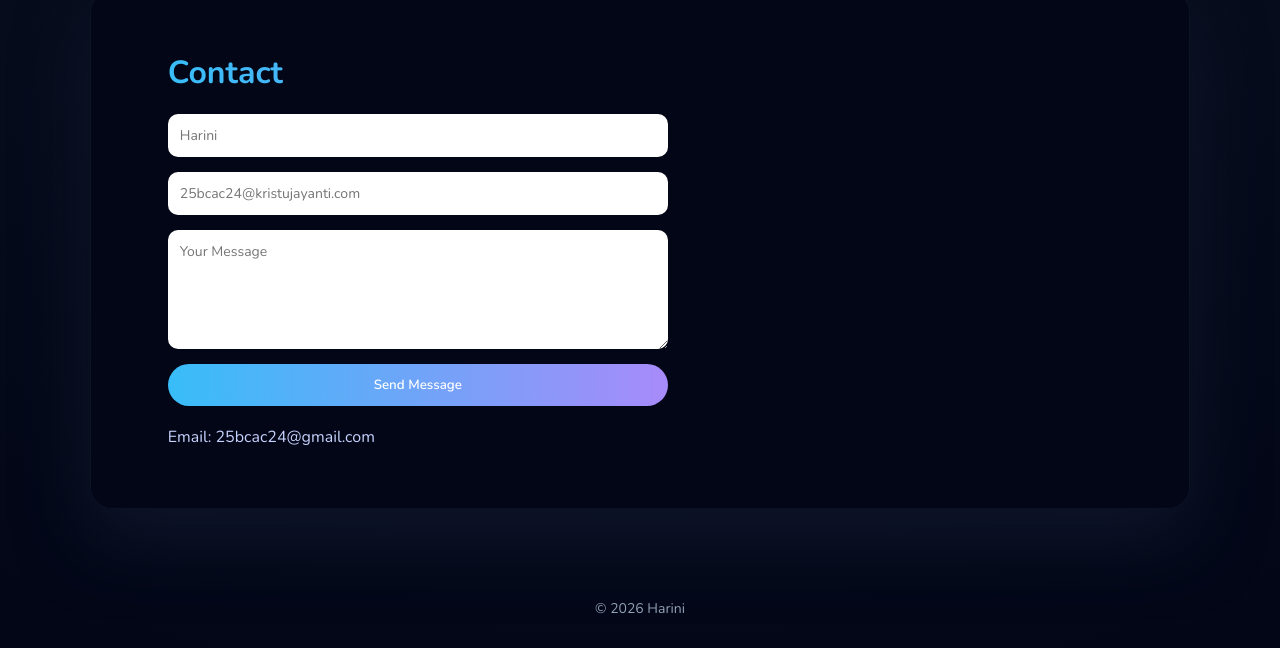
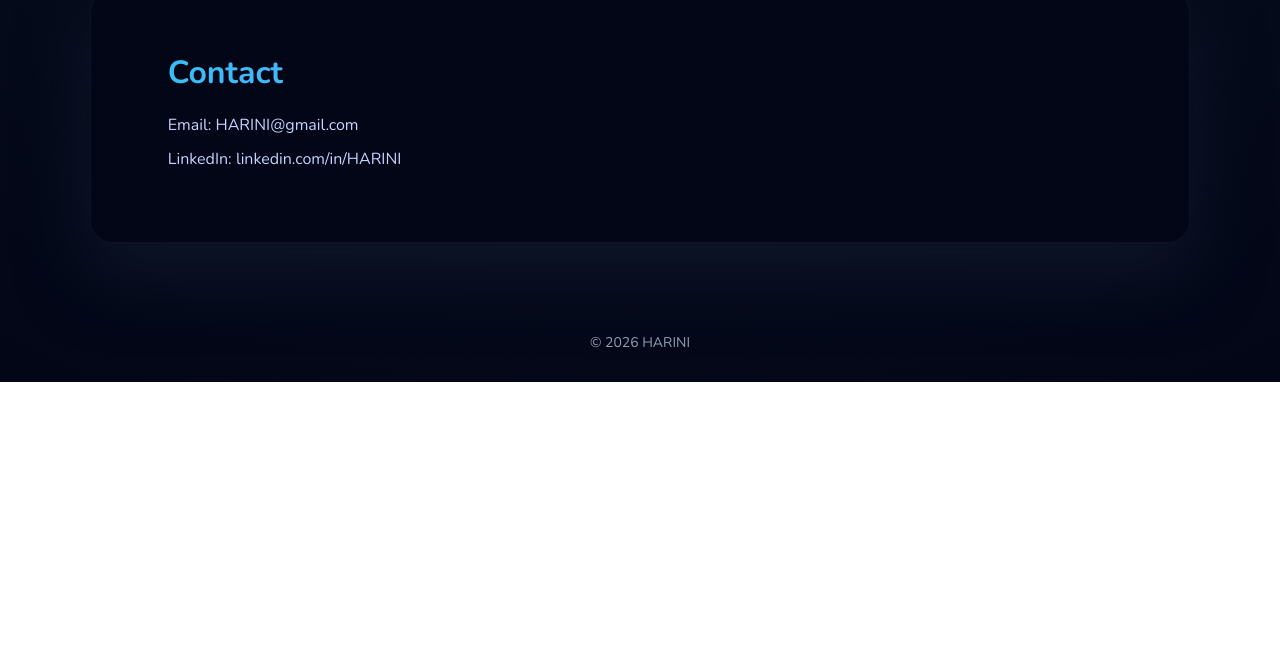
Before and after one commit to 25bcac24-harini/HARINI-WEBSITE, a plain HTML site: page index.html in a window 1280 px wide. Shown: the part 873-1521 px from the top of the page. After the commit the page ends 1255 px from the top, so only its background shows below. Drawn offline with nearby package versions, Linux system fonts and the light colour scheme.

Commit message:
Replace content of index.html with new portfolio

```diff
--- a/index.html
+++ b/index.html
@@ -3,7 +3,7 @@
 <head>
 <meta charset="UTF-8">
 <meta name="viewport" content="width=device-width, initial-scale=1.0">
-<title>Name | PORTFOLIO</title>
+<title>ROHITH CALEF.D</title>
 
 <link href="https://fonts.googleapis.com/css2?family=Nunito:wght@300;400;600;700&display=swap" rel="stylesheet">
 
@@ -119,41 +119,9 @@ section h2 {
   color: #cbd5f5;
 }
 
-/* CONTACT FORM */
-#contact form {
-  margin-top: 20px;
-  display: flex;
-  flex-direction: column;
-  gap: 15px;
-  max-width: 500px;
-}
-
-#contact input,
-#contact textarea {
-  padding: 12px;
-  border-radius: 10px;
-  border: none;
-  outline: none;
-  font-size: 14px;
-}
-
-#contact button {
-  padding: 12px;
-  border: none;
-  border-radius: 25px;
-  background: linear-gradient(90deg, #38bdf8, #a78bfa);
-  color: white;
-  font-weight: 600;
-  cursor: pointer;
-  transition: 0.3s;
-}
-
-#contact button:hover {
-  transform: scale(1.05);
-}
-
+/* CONTACT */
 #contact p {
-  margin-top: 20px;
+  margin-bottom: 12px;
   color: #c7d2fe;
 }
 
@@ -183,7 +151,7 @@ footer {
 
 <header>
   <nav class="navbar">
-    <h1>Name</h1>
+    <h1>HARINI</h1>
     <div class="nav-links">
       <a href="#about">About</a>
       <a href="#projects">Projects</a>
@@ -195,7 +163,7 @@ footer {
 <section id="about">
   <h2>About Me</h2>
   <p>
-    Hello, I’m Harini, Welcome to my personal website where I share my journey,
+    Hello, I’m HARINI Welcome to my personal website where I share my journey,
     skills, and interests.
   </p>
 </section>
@@ -211,24 +179,15 @@ footer {
 
 <section id="contact">
   <h2>Contact</h2>
-
-  <form id="contact-form" action="https://formspree.io/f/link" method="POST">
-    <input type="text" name="name" placeholder="Harini" required>
-    <input type="email" name="email" placeholder="25bcac24@kristujayanti.com" required>
-    <textarea name="message" rows="5" placeholder="Your Message" required></textarea>
-
-    <button type="submit">Send Message</button>
-  </form>
-
-  <p>Email: 25bcac24@gmail.com</p>
+  <p>Email: HARINI@gmail.com</p>
+  <p>LinkedIn: linkedin.com/in/HARINI</p>
 </section>
 
 <footer>
-  © 2026 Harini
+  © 2026 HARINI
 </footer>
 
 <script>
-/* SCROLL ANIMATION */
 const sections = document.querySelectorAll("section");
 const observer = new IntersectionObserver(entries => {
   entries.forEach(entry => {
@@ -239,34 +198,6 @@ const observer = new IntersectionObserver(entries => {
 }, { threshold: 0.2 });
 
 sections.forEach(section => observer.observe(section));
-
-/* FORM SUBMISSION */
-const form = document.getElementById("contact-form");
-
-form.addEventListener("submit", async (e) => {
-  e.preventDefault();
-
-  const formData = new FormData(form);
-
-  try {
-    const res = await fetch("https://formspree.io/f/xvzweozw", {
-      method: "POST",
-      body: formData,
-      headers: {
-        'Accept': 'application/json'
-      }
-    });
-
-    if (res.ok) {
-      alert("Message sent successfully!");
-      form.reset();
-    } else {
-      alert("Failed to send message");
-    }
-  } catch (err) {
-    alert("Error sending message");
-  }
-});
 </script>
 
 </body>
```
